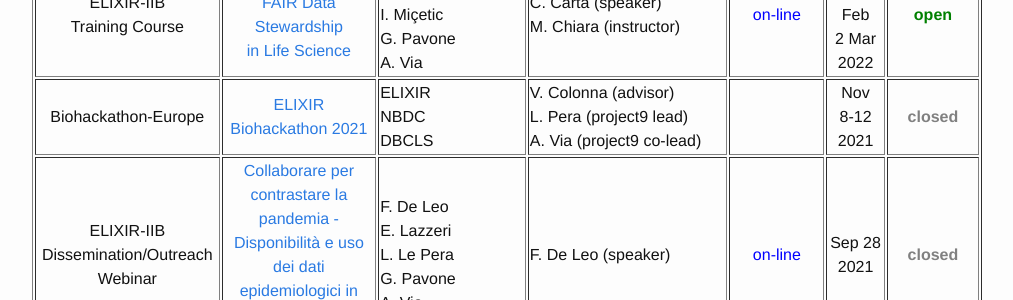
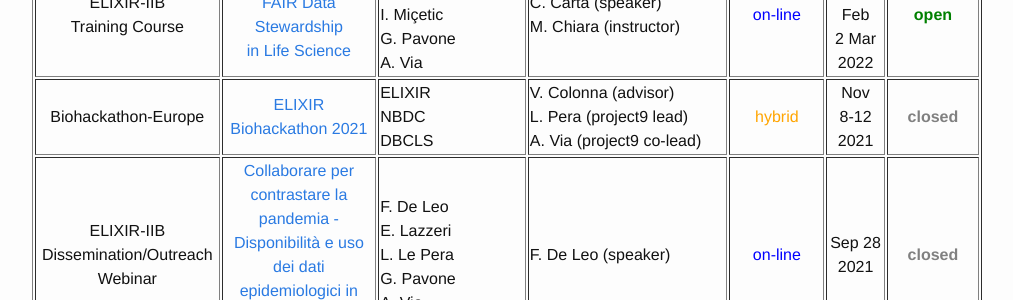
Before and after one commit to ELIXIR-IIB-training/website, a Jekyll site: the page built from _pages/01-all_events.md, in a window 1280 px wide and 900 px high, scrolled down 383 px. Shown: the part 152-452 px from the top of the window, without its empty margins (238-1251 px from the left). Built offline with Jekyll 4.4.1, drawn with Linux system fonts in a browser that asks for light colours.

Commit message:
Add BH2021 venue

```diff
--- a/_pages/01-all_events.md
+++ b/_pages/01-all_events.md
@@ -46,7 +46,7 @@ permalink: /all_events/
    <td height="50" width="220" align="center"><a href="https://www.biohackathon-europe.org/index.html">ELIXIR<br>Biohackathon 2021</a></td>
    <td height="50" width="150">ELIXIR<br>NBDC<br>DBCLS</td>
    <td height="50" width="150">V. Colonna (advisor)<br>L. Pera (project9 lead)<br>A. Via (project9 co-lead)</td>
-   <td height="50" align="center"><font color="blue"></font></td>
+   <td height="50" align="center"><font color="orange">hybrid</font></td>
    <td height="50" width="75" align="center">Nov<br>8-12<br>2021</td>
    <td height="50" align="center"><font color="grey"><b>closed</b></font></td>
 </tr>
```
